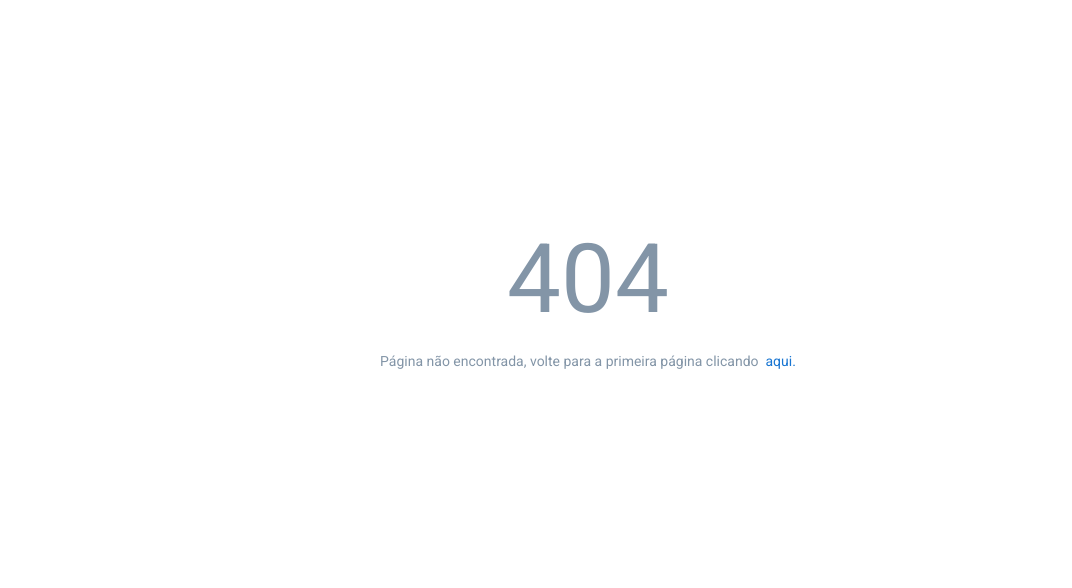
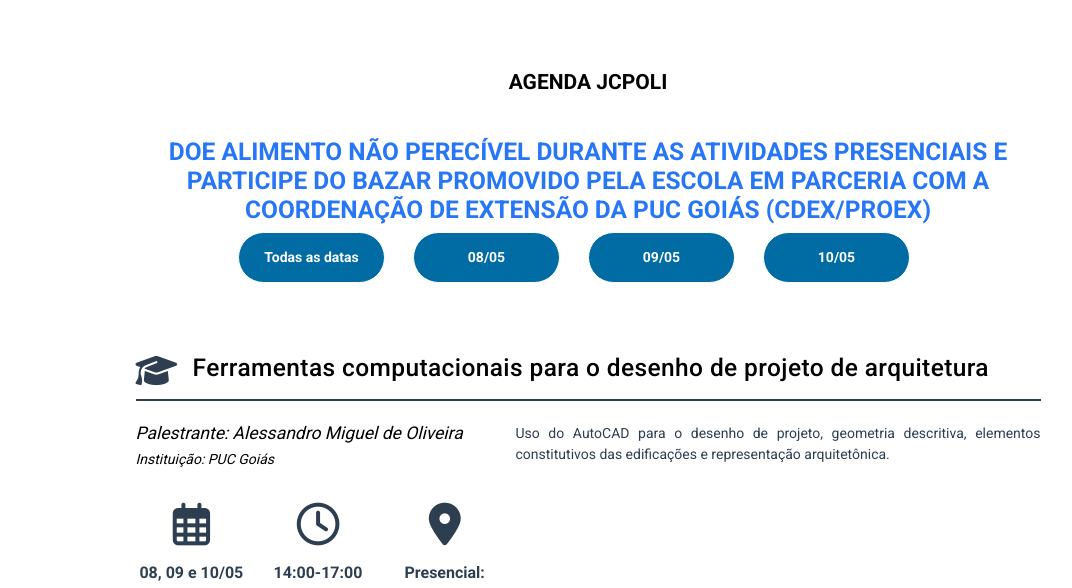
Before and after one commit to GabrielBandeiraB/jcpoli-website-production, a Vue app: page /hackaton in a window 1280 px wide. Before the commit this address had no page. Shown: the part 191-779 px from the top of the page, without its empty margins (52-1124 px from the left). Built offline with nearby package versions, Linux system fonts and the light colour scheme; what vue-loading-overlay, vue-localstorage, vue-notification, vue-the-mask would draw is missing.

Commit message:
Adicionado hackaton.vue

```diff
--- a/src/router.ts
+++ b/src/router.ts
@@ -13,40 +13,10 @@ const router = new Router({
       component: Home
     },
     {
-      path: "/cadastro",
-      name: "cadastro",
-      component: () =>
-        import(/* webpackChunkName: "about" */ "./views/SignUp/SignUp.vue")
-    },
-    {
-      path: "/cadastro/confirmacao",
-      name: "confirmacao",
-      component: () =>
-        import(/* webpackChunkName: "about" */ "./views/SignUp/Confirm.vue")
-    },
-    {
-      path: "/orientacoes",
-      name: "orientacoes",
-      component: () =>
-        import(/* webpackChunkName: "orientacoes" */ "./views/SubmissionRules.vue")
-    },
-    {
-      path: "/conta",
-      name: "conta",
-      component: () =>
-        import(/* webpackChunkName: "account" */ "./views/Admin/MyAccount.vue")
-    },
-    {
       path: "/escola",
       name: "escola",
       component: () =>
         import(/* webpackChunkName: "evento2" */ "./views/Escola.vue")
-    },
-    {
-      path: "/profile",
-      name: "speakerProfile",
-      component: () =>
-        import(/* webpackChunkName: "speakerProfile" */ "./views/SpeakerProfile.vue")
     },
     {
       path: "/manutencao",
@@ -54,6 +24,7 @@ const router = new Router({
       component: () =>
         import(/* webpackChunkName: "account" */ "./views/Maintenance.vue")
     },
+
     {
       path: "/minicursos",
       name: "minicursos",
@@ -61,10 +32,10 @@ const router = new Router({
         import(/* webpackChunkName: "minicurso" */ "./views/MiniCourses.vue")
     },
     {
-      path: "/exposicoes",
-      name: "exposicoes",
+      path: "/hackaton",
+      name: "hackaton",
       component: () =>
-        import(/* webpackChunkName: "exposicoes" */ "./views/Exposicoes.vue")
+        import("./views/Hackaton.vue")
     },
     {
       path: "/palestras",
@@ -73,27 +44,6 @@ const router = new Router({
         import(/* webpackChunkName: "minicurso" */ "./views/Palestras.vue")
     },
 
-
-    {
-      path: "/programacao",
-      component: () =>
-        import(/* webpackChunkName: "programacao" */ "./views/Programacao.vue")
-    },
-    {
-      path: "/competicoes",
-      component: () =>
-        import(/* webpackChunkName: "programacao" */ "./views/Competicao.vue")
-    },
-    {
-      path: "/egressos",
-      component: () =>
-        import(/* webpackChunkName: "egressos" */ "./views/Egressos.vue")
-    },
-    {
-      path: "/anais",
-      component: () =>
-        import(/* webpackChunkName: "egressos" */ "./views/Anais.vue")
-    },
     {
       path: "*",
       component: () =>
--- /dev/null
+++ b/src/views/Hackaton.vue
@@ -0,0 +1,147 @@
+<template>
+    <div>
+    <!--Imagem dono titulo pode ser inserida caso necessario
+      <PhotoHeader
+        :title="title"
+        :description="description"
+        :image="background"
+        offset="calc((-100/523)*100vw + 67.304015296px)"
+      ></PhotoHeader>
+        -->
+      <Main>
+        <h4 class="text-center">Agenda JCPOLI</h4>
+        <h3 class="text-center">Doe alimento não perecível durante as atividades presenciais e participe do bazar promovido pela Escola em parceria com a Coordenação de Extensão da PUC Goiás (CDEX/PROEX)</h3>
+        <div class="button-container">
+          <button class="button" v-on:click="clearFilter">Todas as datas</button>
+          <button class="button" v-on:click="filterCourses">08/05</button>
+          <button class="button" v-on:click="filterCourses">09/05</button>
+          <button class="button" v-on:click="filterCourses">10/05</button>
+          <!--<button class="button" v-on:click="filterCourses">12/05</button>
+          <button class="button" v-on:click="filterCourses">13/05</button>-->
+        </div>
+        <div class="courses-list">
+          <div v-for="(props, index) in filtered_courses" :key="index">
+            <!--<h3 class="section-course">{{ props.curso }}</h3> -->
+            <div v-for="(course, index) in props.minicurso" :key="index">
+              <MiniCourse :course="course"></MiniCourse>
+              <hr />
+            </div>
+          </div>
+        </div>
+      </Main>
+    </div>
+  </template>
+
+  <script lang="ts">
+  import { Component, Vue, Prop } from 'vue-property-decorator'
+  import PhotoHeader from '../components/organization/PhotoHeader.vue'
+  import Main from '../components/organization/Main.vue'
+  import MiniCourse from '../components/miniCourse/index.vue'
+  import { miniCourses_Section } from '@/models/miniCourses'
+
+  @Component({
+    components: {
+      PhotoHeader,
+      Main,
+      MiniCourse
+    }
+  })
+  export default class MiniCourses extends Vue {
+    private coursesList: any
+    private filtered_courses: any
+
+    private title = 'Minicursos'
+    private description = 'Minicursos da jornada'
+    private background = 'assets/img/lab.jpg'
+
+    filterCourses(e: any) {
+      let data = e.target.innerText
+      this.filtered_courses = this.coursesList.map(item => {
+        const minicurso = item.minicurso.filter(aux => {
+          return aux.date == data
+        })
+
+        return { ...item, minicurso }
+      })
+    }
+
+    clearFilter() {
+      this.filtered_courses = this.coursesList
+    }
+
+    constructor() {
+      super()
+
+      this.coursesList = miniCourses_Section
+      this.filtered_courses = this.coursesList
+    }
+  }
+  </script>
+
+  <style scoped>
+  .courses-list > div:not(:first-child) {
+    margin-top: 35px;
+  }
+
+  .section-course {
+    font-weight: 700;
+    font-size: 2rem;
+    text-align: center;
+    margin-bottom: 2rem;
+    background-color: whitesmoke;
+    box-shadow: 0 0.46875rem 2.1875rem rgba(0, 0, 0, 0.03),
+      0 0.9375rem 1.40625rem rgba(0, 0, 0, 0.03),
+      0 0.25rem 0.53125rem rgba(0, 0, 0, 0.05),
+      0 0.125rem 0.1875rem rgba(0, 0, 0, 0.03);
+    padding: 1rem;
+  }
+  .button-container {
+    display: flex;
+    flex-direction: row;
+    justify-content: center;
+    margin-bottom: 5rem;
+  }
+
+  .button {
+    padding: 1rem;
+    border: 0.1rem solid white;
+    border-radius: 5rem;
+    font-weight: 700;
+    background-color: #006ca3;
+    margin-right: 2rem;
+    color: white;
+    transition: all 0.2s ease-in-out;
+  }
+
+  .button:hover {
+    background-color: #20407d;
+    transform: background-color;
+    transform: scale(1.1);
+  }
+
+  .button:focus {
+    background-color: #20407d;
+    transform: background-color;
+    transform: scale(1.1);
+  }
+
+  @media screen and (max-width: 576px) {
+    .button-container {
+      flex-direction: column;
+    }
+    .button {
+      margin-bottom: 1rem;
+    }
+  }
+
+  @media screen and (min-width: 800px) {
+    .button {
+      width: 10.5rem;
+    }
+  }
+
+  h4 {
+    color: black;
+    margin-bottom: 3rem;
+  }
+  </style>
```
